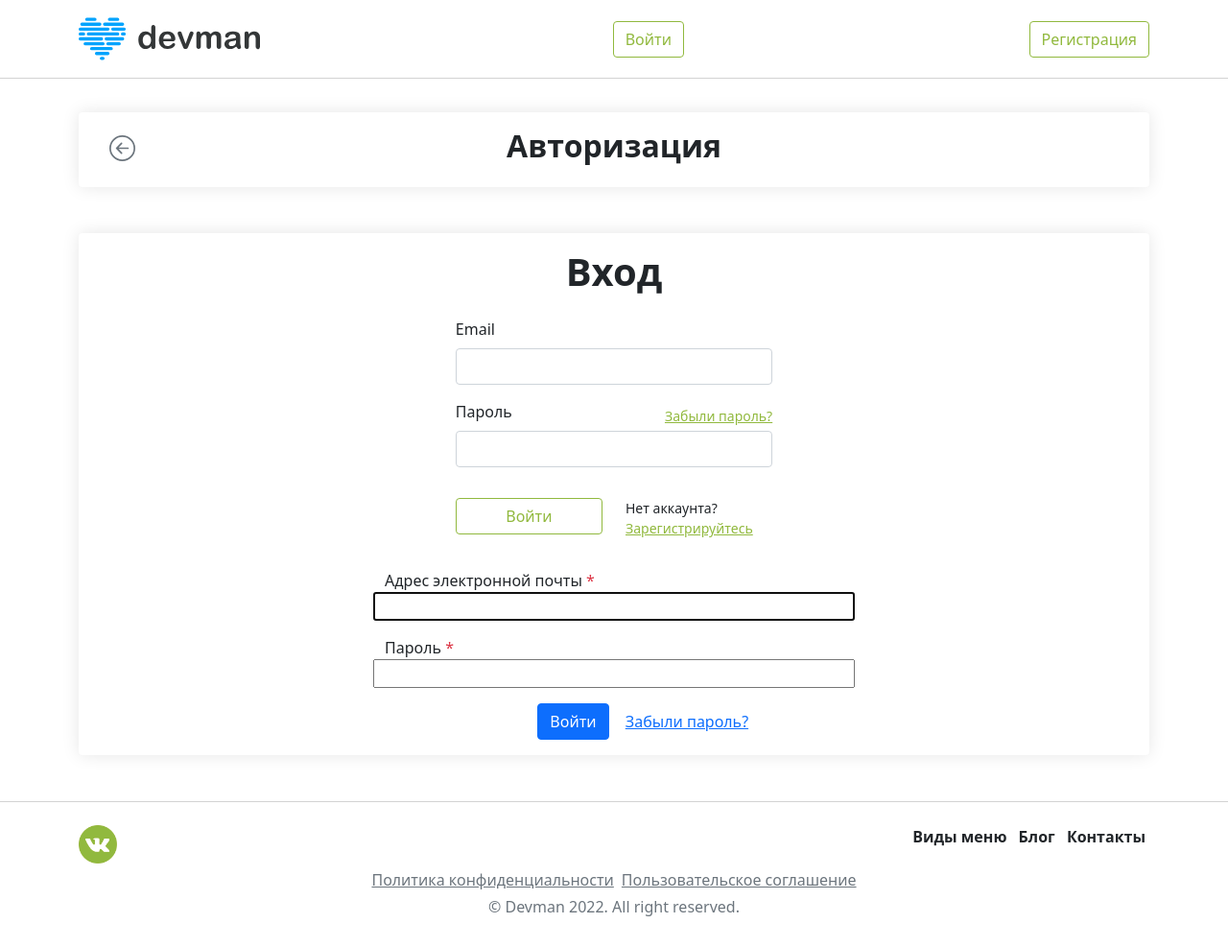
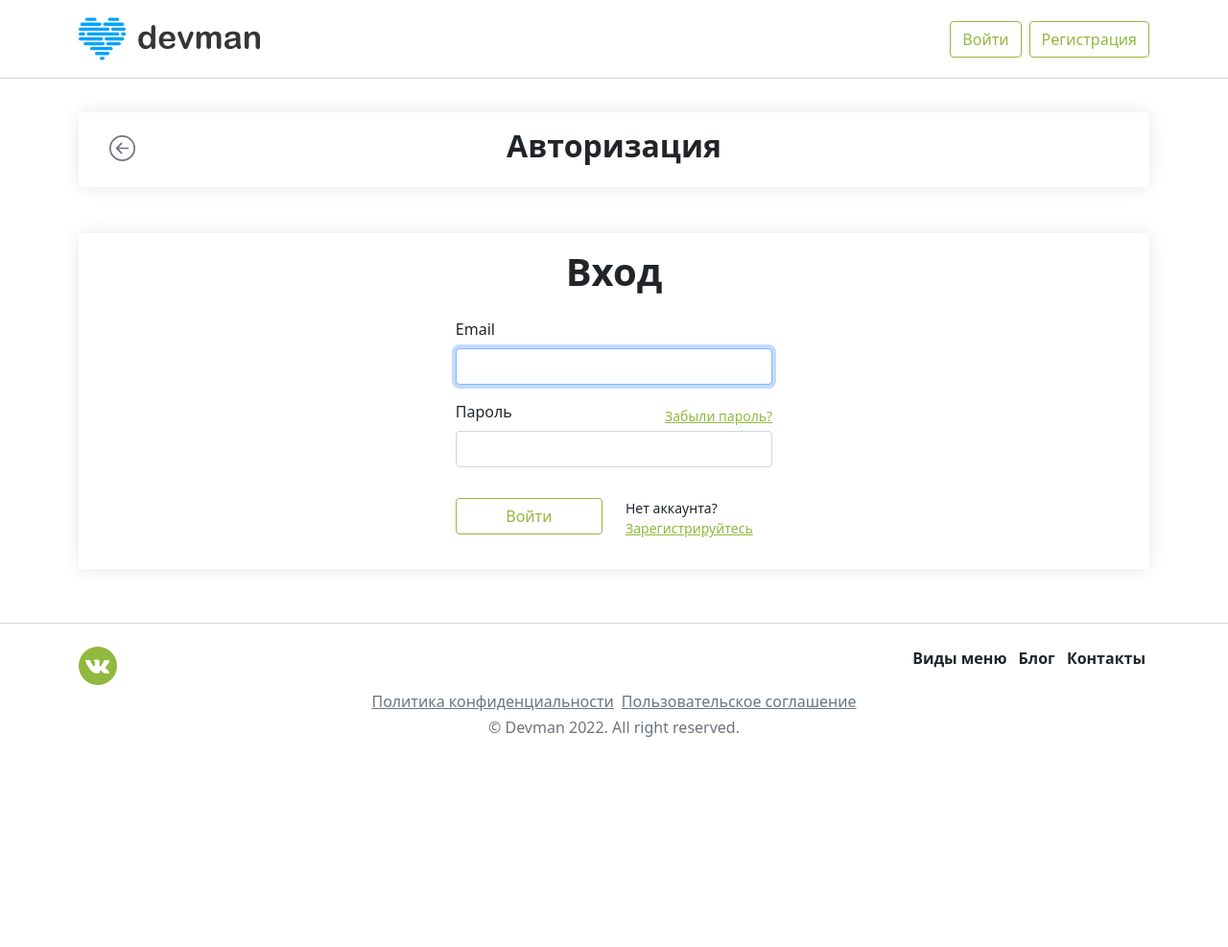
Before and after one commit to MaxHC-vlop/FoodPlan, a Django app: page /auth/login/ in a window 1280 px wide. Shown: the whole page at 96% size. After the commit the page ends 768 px from the top, so only its background shows below. Run offline with Django 4.2, Linux system fonts and the light colour scheme; parts of the project's set-up code (start-up, migrations or seed data) failed here and were passed over; some libraries are stand-ins or nearby versions.

Commit message:
add user login and logout

```diff
--- a/FoodPlan/settings.py
+++ b/FoodPlan/settings.py
@@ -21,6 +21,7 @@ INSTALLED_APPS = [
     'django.contrib.sessions',
     'django.contrib.messages',
     'django.contrib.staticfiles',
+    'widget_tweaks',
     'meal_app',
     'users',
 ]
--- a/requirements.txt
+++ b/requirements.txt
@@ -4,3 +4,4 @@ Pillow==9.3.0
 python-dateutil==2.8.2
 django-multiselectfield==0.1.12
 gunicorn==20.0.2
+django-widget-tweaks==1.4.12
--- a/templates/includes/header.html
+++ b/templates/includes/header.html
@@ -16,7 +16,7 @@
                   Подписка: {{ user.username }}
                 </button>
               </a>
-              <a href="{% url 'users:login' %}">
+              <a href="{% url 'users:logout' %}">
                 <button class="btn shadow-none btn-outline-success foodplan_green foodplan__border_green">Выйти
                 </button>
               </a>
@@ -25,6 +25,9 @@
         </div>
 
       {% else %}
+        <div class="collapse navbar-collapse" id="navbarCollapse1">
+          <ul class="navbar-nav w-100">
+            <li class="nav-item align-items-center d-md-flex flex-grow-1 justify-content-end">
               <a href="{% url 'users:login' %}">
                 <button class="btn shadow-none btn-outline-success me-2 foodplan_green foodplan__border_green">Войти
                 </button>
@@ -34,6 +37,9 @@
                 <button class="btn shadow-none btn-outline-success foodplan_green foodplan__border_green">Регистрация
                 </button>
               </a>
+            </li>
+          </ul>
+        </div>
       {% endif %}
     </div>
   </nav>
--- a/templates/meal_app/index.html
+++ b/templates/meal_app/index.html
@@ -5,7 +5,7 @@
   меню</title> {% endblock %}
 
 {% block header_buttons %}
-  <a href="{% url 'meal_app:auth' %}"><button class="btn shadow-none btn-outline-success foodplan_green foodplan__border_green">Войти</button></a>
+  <a href="{% url 'users:login' %}"><button class="btn shadow-none btn-outline-success foodplan_green foodplan__border_green">Войти</button></a>
 {% endblock %}
 
 {% block content %}
--- a/templates/users/auth.html
+++ b/templates/users/auth.html
@@ -1,5 +1,5 @@
 {% extends 'base.html' %}
-
+{% load widget_tweaks %}
 {% load static %}
 {% block title %}<title>Foodplan 2021 - Меню на неделю FOODPLAN</title> {% endblock %}
 
@@ -36,12 +36,13 @@
           <h2 class="text-center"><strong>Авторизация</strong></h2>
         </div>
         <div class="card px-5 py-3 d-flex align-items-center foodplan__shadow">
-          <form method="post" {% if action_url %} action="{% url action_url %}" {% endif %}>
+
+          <h1 class="mb-4 text-center"><strong>Вход</strong></h1>
+          <form method="post" action="{% url 'login' %}">
             {% csrf_token %}
-            <h1 class="mb-4 text-center"><strong>Вход</strong></h1>
             <div class="mb-3">
               <label for="exampleInputEmail1" class="form-label">Email</label>
-              <input type="email" class="form-control" id="email" aria-describedby="emailHelp">
+              {{ form.username|add_class:"form-control" }}
             </div>
             <div class="mb-3">
               <div class="d-flex align-items-center justify-content-between">
@@ -49,11 +50,12 @@
                 <small><a href="{% url 'users:password_change' %}" class="link-dark foodplan_green">Забыли
                   пароль?</a></small>
               </div>
-              <input type="password" class="form-control" id="password">
+              {{ form.password|add_class:"form-control"  }}
             </div>
             <div class="row mb-3">
               <div class="col-12 col-sm-6 mt-3">
                 <button type="submit"
+                        value="login"
                         class="btn w-100 btn-outline-success shadow-none foodplan_green foodplan__border_green">Войти
                 </button>
               </div>
@@ -62,54 +64,8 @@
               </div>
             </div>
           </form>
-
-
-
-      <form method="post"
-        {% if action_url %}
-      action="{% url action_url %}"
-        {% endif %}
->
-  {% csrf_token %}
-  {% for field in form %}
-    <div class="form-group row my-3"
-            {% if field.field.required %}
-         aria-required="true"
-            {% else %}
-         aria-required="false"
-            {% endif %}
-    >
-      <label for="{{ field.id_for_label }}">
-        {{ field.label }}
-        {% if field.field.required %}
-          <span class="required text-danger">*</span>
-        {% endif %}
-      </label>
-      {{ field }}
-      {% if field.help_text %}
-        <small id="{{ field.id_for_label }}-help" class="form-text text-muted">
-          {{ field.help_text|safe }}
-        </small>
-      {% endif %}
-    </div>
-  {% endfor %}
-
-        <div class="col-md-6 offset-md-4">
-                <button type="submit" class="btn btn-primary">
-                  Войти
-                </button>
-                <a href="{% url 'users:password_change' %}" class="btn btn-link">
-                  Забыли пароль?
-                </a>
-              </div>
-
-
         </div>
       </div>
-
-</form>
-
-
     </section>
   </main>
 {% endblock %}
--- a/users/urls.py
+++ b/users/urls.py
@@ -1,4 +1,4 @@
-from django.contrib.auth.views import LoginView, PasswordChangeView
+from django.contrib.auth.views import LoginView, LogoutView, PasswordChangeView
 from django.urls import path
 
 app_name = 'users'
@@ -6,10 +6,15 @@ app_name = 'users'
 urlpatterns = [
     path(
         'login/',
-        LoginView.as_view(template_name='users/auth.html'),
+        LoginView.as_view(template_name='users/auth.html',
+                          next_page='meal_app:index'),
         name='login'
     ),
-
+    path(
+        "logout/", LogoutView.as_view(template_name="users/logout.html",
+                          next_page='meal_app:index'),
+        name="logout"
+    ),
     path('password_change/',
          PasswordChangeView.as_view(template_name='users/change_password.html'),
          name='password_change'),
```
Also changed, not shown: templates/users/logout.html (added, +21 -0 lines). Lines whose indentation alone changed are shown as unchanged.
